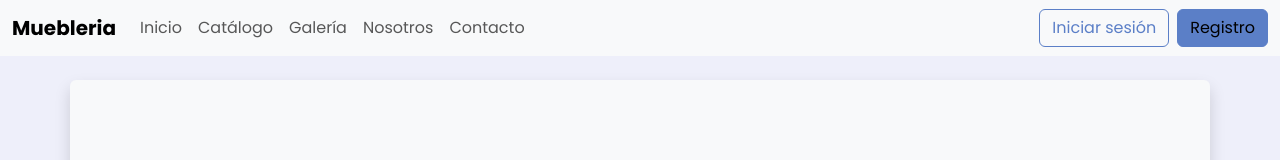
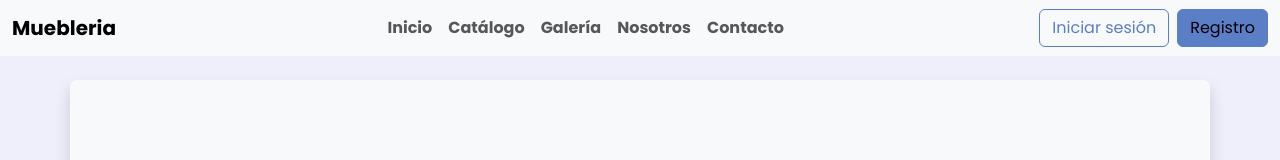
Before and after one commit to OmarMonroy080/Producto2Web, a React (Vite) app: page / in a window 1280 px wide. Shown: the top 160 px of the page. Built offline with nearby package versions, Linux system fonts and the light colour scheme.

Commit message:
navbar centrada

```diff
--- a/src/components/HeaderPublic.jsx
+++ b/src/components/HeaderPublic.jsx
@@ -21,38 +21,39 @@ const HeaderPublic = () => {
             >
               <span className="navbar-toggler-icon"></span>
             </button>
-            <div className="collapse navbar-collapse" id="navbarTogglerDemo01">
-              <Link className="navbar-brand fw-bold" to="/">
-                Muebleria
-              </Link>
-              <ul className="navbar-nav me-auto mb-2 mb-lg-0">
+            <div className="collapse navbar-collapse justify-content-between" id="navbarTogglerDemo01">
+              <div>
+                <Link className="navbar-brand fw-bold ms-auto" to="/">
+                  Muebleria
+                </Link>
+              </div>
+              <ul className="navbar-nav">
                 <li className="nav-item">
-                  <Link className="nav-link" to="/">
+                  <Link className="nav-link fw-bold" to="/">
                     Inicio
                   </Link>
                 </li>
                 <li className="nav-item">
-                  <Link className="nav-link" to="/catalogo">
+                  <Link className="nav-link fw-bold" to="/catalogo">
                     Catálogo
                   </Link>
                 </li>
                 <li className="nav-item">
-                  <Link className="nav-link" to="/galeria">
+                  <Link className="nav-link fw-bold" to="/galeria">
                     Galería
                   </Link>
                 </li>
                 <li className="nav-item">
-                  <Link className="nav-link" to="/nosotros">
+                  <Link className="nav-link fw-bold" to="/nosotros">
                     Nosotros
                   </Link>
                 </li>
                 <li className="nav-item">
-                  <Link className="nav-link" to="/contacto">
+                  <Link className="nav-link fw-bold" to="/contacto">
                     Contacto
                   </Link>
                 </li>
               </ul>
-
               <div className="d-flex">
                 {state?.logged ? (
                   <span>{state?.email}</span>
```
